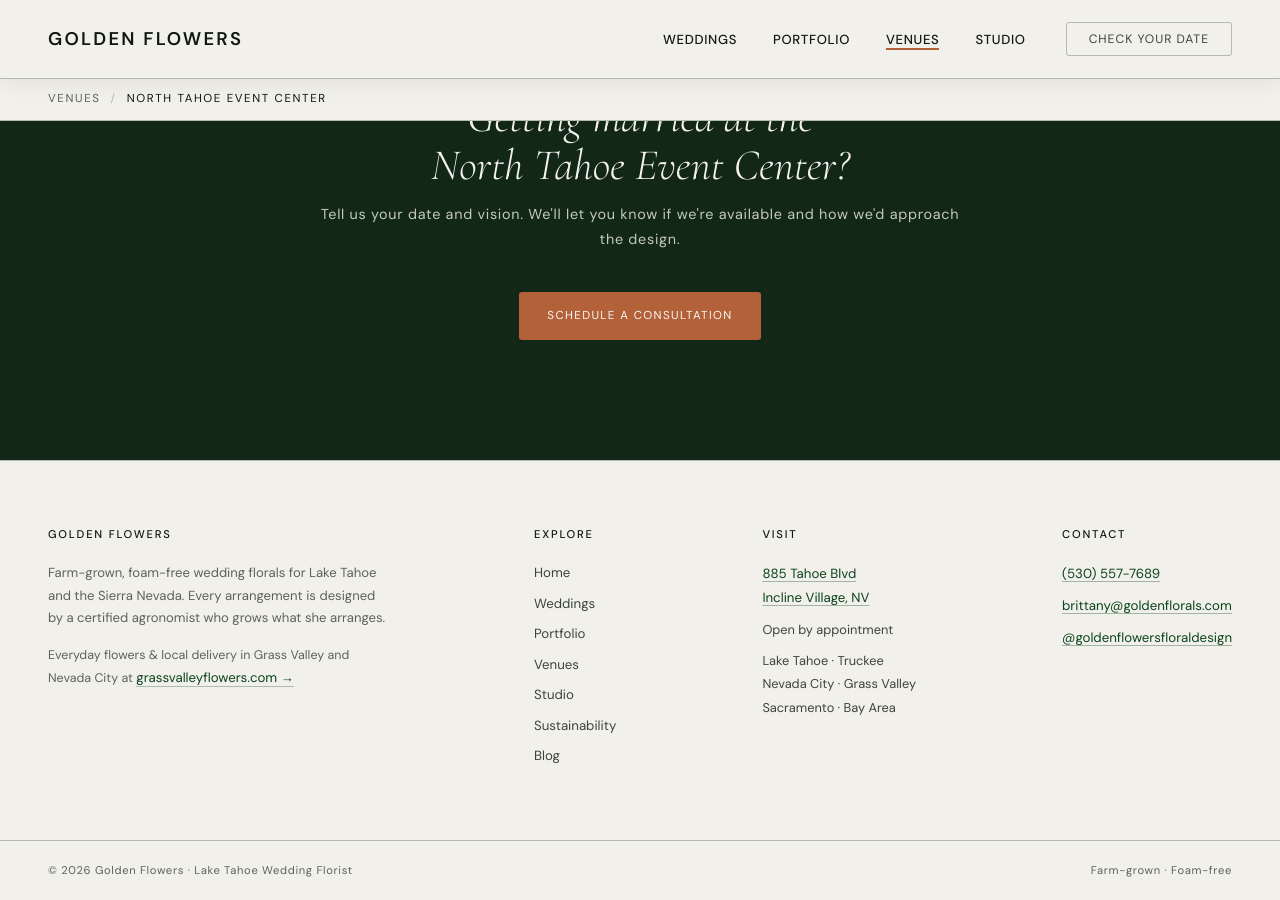
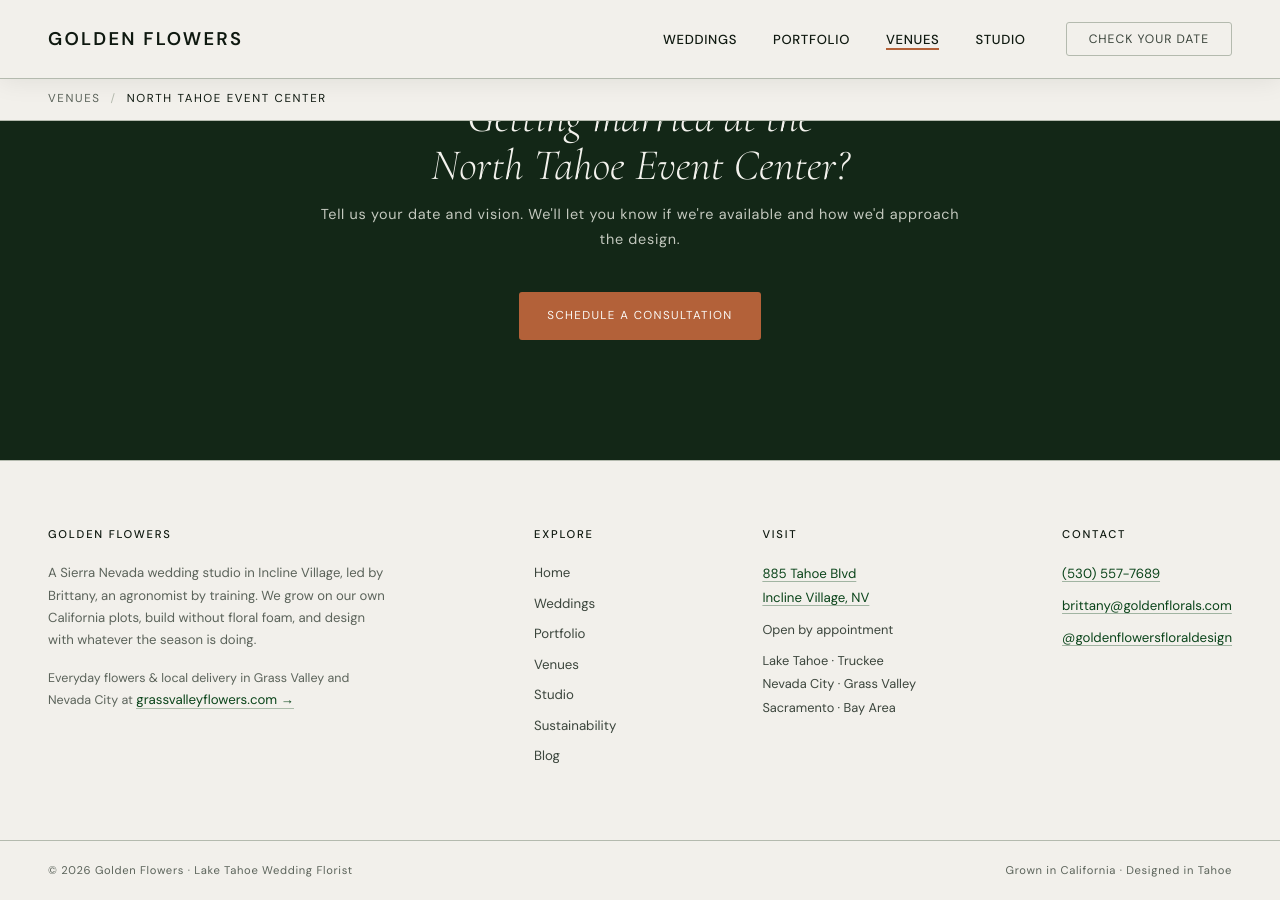
Before and after one commit to jshplhm/goldenflowers, a Jekyll site: the page built from venues/north-tahoe-event-center/index.md, in a window 1280 px wide and 900 px high, scrolled down 4155 px. Built offline with Jekyll 4.4.1, drawn with Linux system fonts in a browser that asks for light colours; some of the changed text lies outside the part shown.

Commit message:
Copy: de-dupe repeated messaging; drop "certified agronomist" overstatement (Task 3)
- footer tagline reworded (distinct angle; "certified agronomist" -> "an
  agronomist by training" to match the accurate claim used elsewhere)
- footer-bottom "Farm-grown · Foam-free" -> "Grown in California · Designed in Tahoe"
- vary the two verbatim "Foam-free and California-sourced" venue h3s
  (North Tahoe Event Center, Hyatt) so they're not identical

Co-Authored-By: Claude Opus 4.8 <noreply@anthropic.com>

```diff
--- a/_includes/footer.html
+++ b/_includes/footer.html
@@ -16,7 +16,7 @@
 <footer class="site-footer site-footer--full">
   <div class="footer-col">
     <p class="footer-brand">Golden Flowers</p>
-    <p class="footer-tagline">Farm-grown, foam-free wedding florals for Lake Tahoe and the Sierra Nevada. Every arrangement is designed by a certified agronomist who grows what she arranges.</p>
+    <p class="footer-tagline">A Sierra Nevada wedding studio in Incline Village, led by Brittany, an agronomist by training. We grow on our own California plots, build without floral foam, and design with whatever the season is doing.</p>
     <p class="footer-sister">Everyday flowers &amp; local delivery in Grass Valley and Nevada City at <a href="https://grassvalleyflowers.com" target="_blank" rel="noopener">grassvalleyflowers.com &rarr;</a></p>
   </div>
   <div class="footer-col">
@@ -48,5 +48,5 @@
 </footer>
 <div class="footer-bottom">
   <span>&copy; 2026 Golden Flowers &middot; Lake Tahoe Wedding Florist</span>
-  <span>Farm-grown &middot; Foam-free</span>
+  <span>Grown in California &middot; Designed in Tahoe</span>
 </div>
--- a/venues/north-tahoe-event-center/index.md
+++ b/venues/north-tahoe-event-center/index.md
@@ -81,7 +81,7 @@ redirect_from:
         <p>Kings Beach is a short drive from our Incline Village base. We do early site visits, install on the timeline the venue allows, and return for a clean same-day strike.</p>
       </div>
       <div class="philosophy-item">
-        <h3>Foam-free and California-sourced</h3>
+        <h3>Grown in California, never flown in</h3>
         <p>No floral foam, no flowers flown in from South America or Europe. Every stem is grown in California, from our own plots and the growers we trust.</p>
       </div>
     </div>
```
Also changed, not shown: venues/hyatt-regency-lake-tahoe/index.md (+1 -1 lines).
